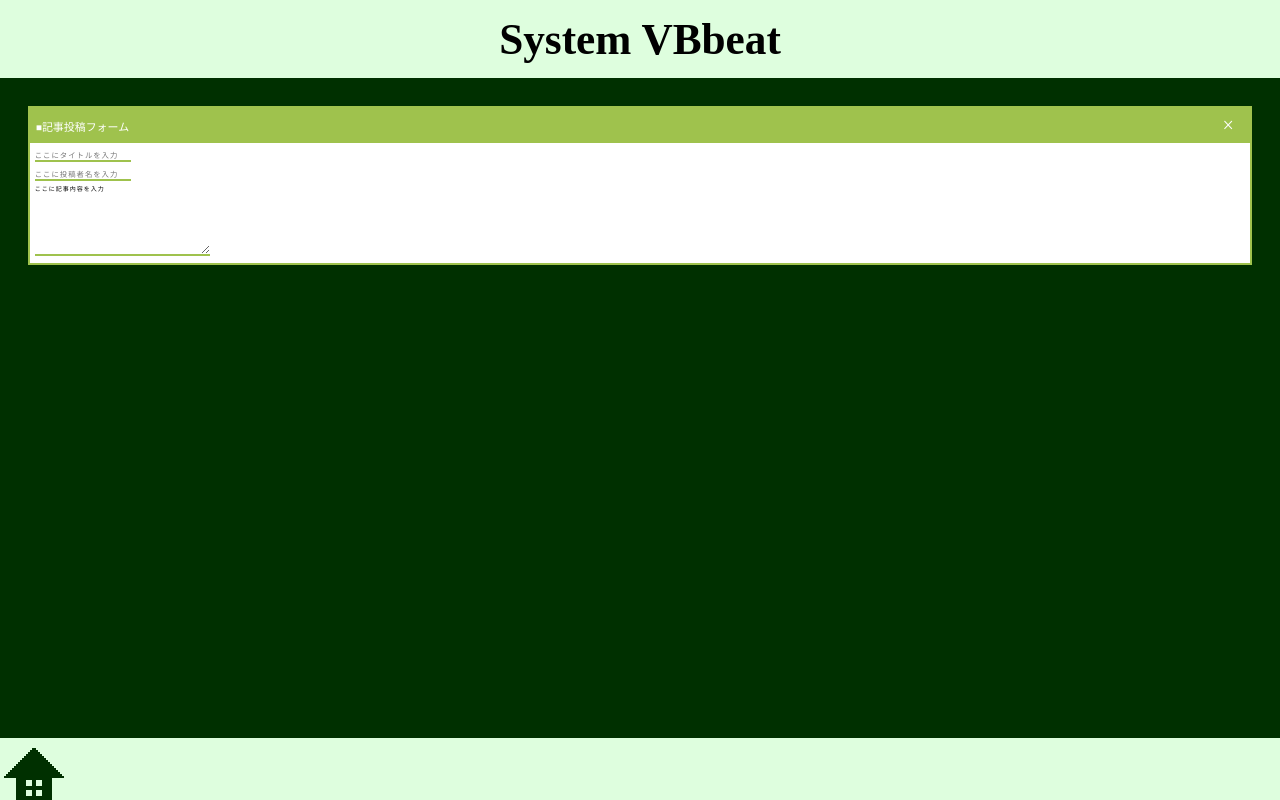
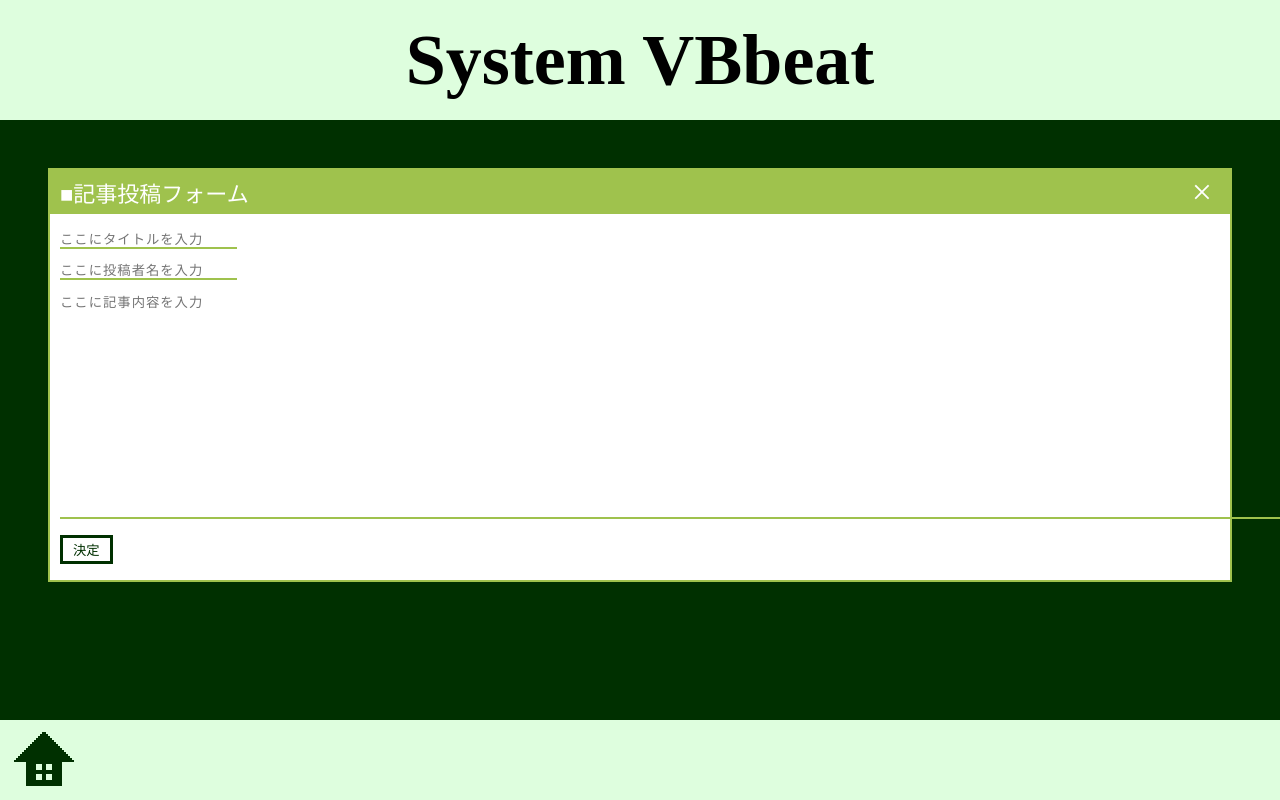
Before and after one commit to VBbeat/homePage, a PHP site: page /php/articlePostForm.php in a window 1280 px wide. Run offline with PHP 8.4, Linux system fonts and the light colour scheme; some web fonts are replaced.

Commit message:
update postForm

```diff
--- a/css/articlePost.css
+++ b/css/articlePost.css
@@ -3,5 +3,5 @@
 }
 
 .postItem{
-    padding: 1ex 0;
+    padding: 6px 0;
 }
--- a/css/common.css
+++ b/css/common.css
@@ -23,7 +23,7 @@
 *{
     margin: 0px;
     padding: 0px;
-    font-size: 2ex;
+    font-family: 'PixelFont12N';
 }
 
 /* デバッグ用 */
@@ -42,6 +42,11 @@ a{
     color: white;
 }
 
+/* pタグの余白設定 */
+p{
+    padding: 12px 0px;
+}
+
 /* 入力フォームの設定 */
 input[type='text'], textarea{
 
@@ -55,7 +60,8 @@ input[type='text'], textarea{
     border: none;
     border-radius: 0;
 	border-bottom: 2px solid #9fc24d;
-	background: transparent;
+    background: transparent;
+    font-family: sans-serif;
 }
 
 input[type="text"]:focus, textarea:focus{
@@ -63,12 +69,25 @@ input[type="text"]:focus, textarea:focus{
     outline: none;
 }
 
+/* ボタンの設定 */
+.miniButton{
+    background-color: white;
+    color: #003000;
+    border: 3px solid #003000;
+    border-radius: 0px;
+    padding: 2px 10px;
+}
+
+.miniButton:hover{
+    background-color: #003300;
+    color: white;
+}
+
 /* ヘッダ、本体、フッタの共通設定 */
 body{
     max-width: 100vw;
     min-width: 720px;
 
-    font-family: 'PixelFont12N';
     background-color: #003000;
     color: white;
 
@@ -80,35 +99,34 @@ body{
 }
 
 header{
-    height: 15ex;
+    height: 180px;
     text-align: center;
 }
 
 header iframe{
     width: 100%;
-    height: 15ex;
+    height: 120px;
 
 }
 
 main{
     height: 100vh;
-    padding: 5ex;
+    padding: 48px;
     overflow-y: auto;
 }
 
 footer{
-    height: 12ex;
+    height: 120px;
 
 }
 
 footer iframe{
-    height: 12ex;
+    height: 80px;
 }
 
 /* タブレット用 */
 @media screen and (max-width: 959px) {
     body{
-        font-family: 'PixelFont12N';
         background-color: #003000;
         color: white;
     }
@@ -117,7 +135,6 @@ footer iframe{
 /* スマホ用 */
 @media screen and (max-width: 480px) {
     body{
-        font-family: 'PixelFont12N';
         background-color: #003000;
         color: white;
     }
--- a/css/iconTable.css
+++ b/css/iconTable.css
@@ -23,7 +23,7 @@
 
 .iconTitle{
     padding: 5px 0px 20px;
-    font-size: 3.5ex;
+    font-size: 24px;
 }
 
 /* タブレット用
--- a/css/window.css
+++ b/css/window.css
@@ -4,9 +4,9 @@
 }
 .windowHeader{
     height: 24px;
-    padding: 1ex;
+    padding: 10px;
     font-family: 'PixelFont12B';
-    font-size: 2.5ex;
+    font-size: 22px;
     background-color: #9fc24d;
     color: white;
 
@@ -19,15 +19,16 @@
 
 } */
 .windowContent{
-    padding: 1ex;
-    font-family: 'PixelFont12N';
+    padding: 10px;
     background-color: white;
     color: black;
 }
+.windowContent hr{
+    border-top: 2px dashed #9fc24d;
+}
 
-.toArticleListButton{
+.backButton{
     display: block;
-    width: 32px;
-    font-family: 'PixelFont12N';
-    font-size: 4ex;
+    width: 36px;
+    font-size: 36px;
 }
--- a/php/articlePostForm.php
+++ b/php/articlePostForm.php
@@ -19,16 +19,16 @@
 
     <!-- メイン部分 -->
     <main>
-        <form action="#" method="post">
         <div class="window">
             <div class="windowHeader">
                 <div class="windowTitle">
                     <span class="windowIcon">■</span>記事投稿フォーム
                 </div>
                 <a href="articleList.php" class="tac">
-                        <span class="toArticleListButton">×</span>
+                    <span class="backButton">×</span>
                 </a>
             </div>
+            <form action="articlePostConfirm.php" method="post">
                 <div class="windowContent">
                     <ul class="postItemList">
                         <li class="postItem">
@@ -37,13 +37,16 @@
                         <li class="postItem">
                             <input type="text" name="postName" placeholder="ここに投稿者名を入力">
                         </li>
-                        <li>
-                            <textarea name="postContent" rows="10" cols="40">ここに記事内容を入力</textarea>
+                        <li class="postItem">
+                            <textarea name="postContent" rows="15" cols="160" placeholder="ここに記事内容を入力"></textarea>
+                        </li>
+                        <li class="postItem">
+                            <input type="submit" value="決定" class="miniButton">
                         </li>
                     </ul>
                 </div>
+            </form>
         </div>
-        </form>
     </main>
     <!-- フッタ部分 -->
     <footer>
--- a/php/header.php
+++ b/php/header.php
@@ -11,8 +11,7 @@
             justify-content: center;
             align-items: center;
             text-align: center;
-            font-size: 7ex;
-
+            font-size: 36px;
         }
     </style>
 </head>
```
Also changed, not shown: php/article.php (+6 -1 lines), php/articlePostConfirm.php (added, +57 -0 lines). Lines whose indentation alone changed are shown as unchanged.
